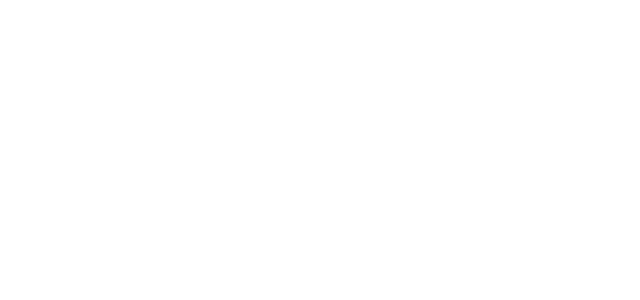
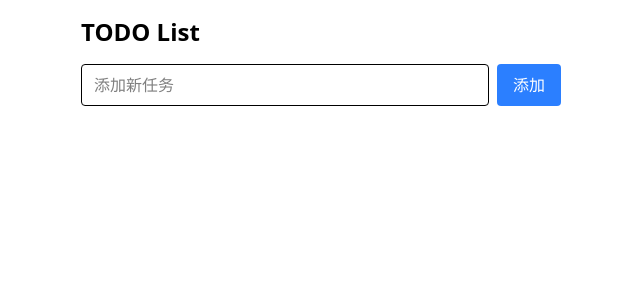
Before and after one commit to cexoso/vue3-testable-framework, a Vue app: page /todo in a window 1280 px wide. Before the commit this address had no page. Shown: the top 300 px of the page, without its empty margins (319-959 px from the left). Built offline with nearby package versions, Linux system fonts and the light colour scheme.

Commit message:
让 AI 生成 TODO list

```diff
--- /dev/null
+++ b/src/page/todo/todo.ts
@@ -0,0 +1,43 @@
+import { defineStore } from 'pinia'
+import { ref } from 'vue'
+
+interface Todo {
+  id: number
+  text: string
+  completed: boolean
+}
+
+export const useTodoStore = defineStore('todo', () => {
+  const todos = ref<Todo[]>([])
+  const newTodo = ref('')
+
+  const addTodo = () => {
+    if (newTodo.value.trim()) {
+      todos.value.push({
+        id: Date.now(),
+        text: newTodo.value,
+        completed: false,
+      })
+      newTodo.value = ''
+    }
+  }
+
+  const toggleTodo = (id: number) => {
+    const todo = todos.value.find((t) => t.id === id)
+    if (todo) {
+      todo.completed = !todo.completed
+    }
+  }
+
+  const removeTodo = (id: number) => {
+    todos.value = todos.value.filter((t) => t.id !== id)
+  }
+
+  return {
+    todos,
+    newTodo,
+    addTodo,
+    toggleTodo,
+    removeTodo,
+  }
+})
--- /dev/null
+++ b/src/page/todo/todo.vue
@@ -0,0 +1,53 @@
+<template>
+  <div class="p-4 max-w-lg mx-auto">
+    <h1 class="text-2xl font-bold mb-4">TODO List</h1>
+
+    <div class="flex gap-2 mb-4">
+      <input
+        v-model="newTodo"
+        @keyup.enter="todoController.addTodo"
+        placeholder="添加新任务"
+        class="flex-1 px-3 py-2 border rounded focus:outline-none focus:border-blue-500"
+      />
+      <button
+        @click="todoController.addTodo"
+        class="px-4 py-2 bg-blue-500 text-white rounded hover:bg-blue-600 focus:outline-none"
+      >
+        添加
+      </button>
+    </div>
+
+    <ul class="space-y-2">
+      <li v-for="todo of todos" :key="todo.id" class="flex items-center gap-2 p-2 border rounded">
+        <input
+          type="checkbox"
+          :checked="todo.completed"
+          @change="todoController.toggleTodo(todo.id)"
+          class="h-5 w-5"
+        />
+        <span
+          :class="{
+            'line-through text-gray-500': todo.completed,
+          }"
+          class="flex-1"
+        >
+          {{ todo.text }}
+        </span>
+        <button
+          @click="todoController.removeTodo(todo.id)"
+          class="px-2 py-1 text-red-500 hover:bg-red-100 rounded"
+        >
+          删除
+        </button>
+      </li>
+    </ul>
+  </div>
+</template>
+
+<script lang="ts" setup>
+import { useTodoStore } from './todo'
+import { storeToRefs } from 'pinia'
+
+const todoController = useTodoStore()
+const { todos, newTodo } = storeToRefs(todoController)
+</script>
--- a/src/route.ts
+++ b/src/route.ts
@@ -1,6 +1,7 @@
 import { type RouteRecordRaw } from 'vue-router'
 import List from './page/list.vue'
 import Index from './page/index/index.vue'
+import Todo from './page/todo/todo.vue'
 
 export const routes: RouteRecordRaw[] = [
   {
@@ -12,7 +13,11 @@
     component: List,
   },
   {
+    path: '/todo',
+    component: Todo,
+  },
+  {
     path: '/',
-    redirect: '/index',
+    redirect: '/todo',
   },
 ]
```
